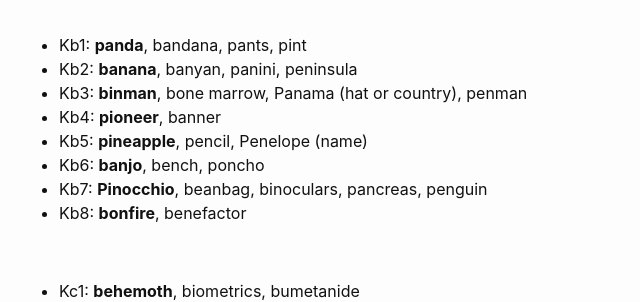
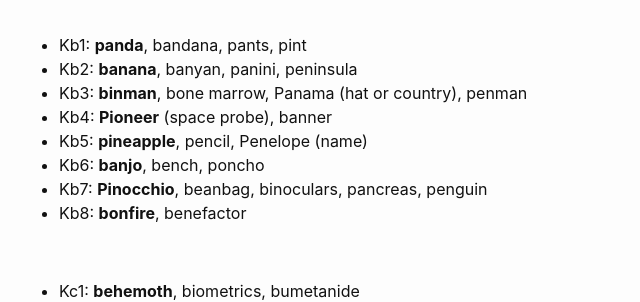
Before and after one commit to liontailedmacaque/liontailedmacaque.github.io, a Jekyll site: the page built from chessmemorypalace/picturewords.md, in a window 1280 px wide and 900 px high, scrolled down 10712 px. Shown: the part 153-455 px from the top of the window, without its empty margins (241-881 px from the left). Built offline with Jekyll 4.4.1, drawn with Linux system fonts in a browser that asks for light colours.

Commit message:
Update picturewords.md

```diff
--- a/chessmemorypalace/picturewords.md
+++ b/chessmemorypalace/picturewords.md
@@ -399,7 +399,7 @@
 - Kb1: **panda**, bandana, pants, pint
 - Kb2: **banana**, banyan, panini, peninsula
 - Kb3: **binman**, bone marrow, Panama (hat or country), penman
-- Kb4: **pioneer**, banner
+- Kb4: **Pioneer** (space probe), banner
 - Kb5: **pineapple**, pencil, Penelope (name)
 - Kb6: **banjo**, bench, poncho
 - Kb7: **Pinocchio**, beanbag, binoculars, pancreas, penguin
```
